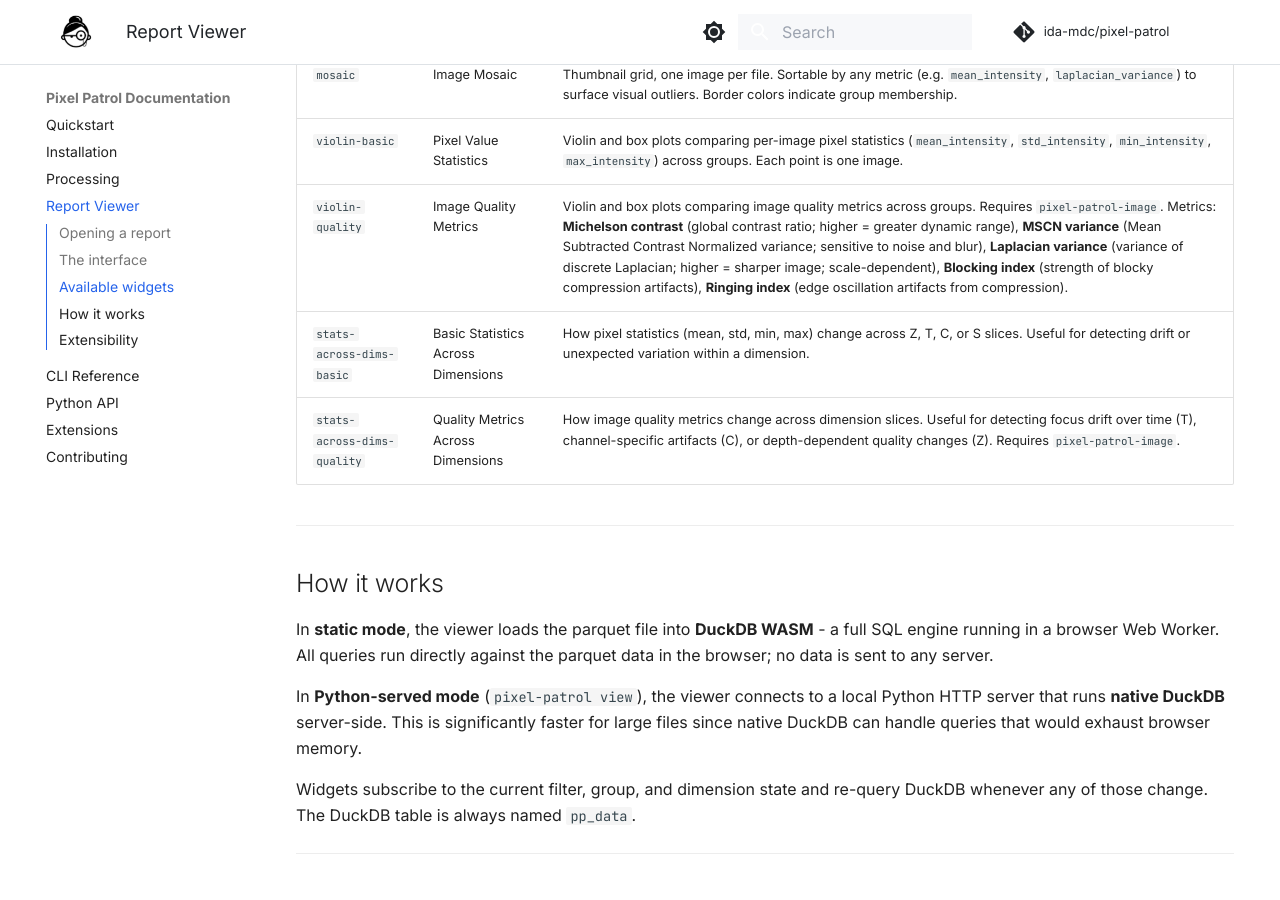
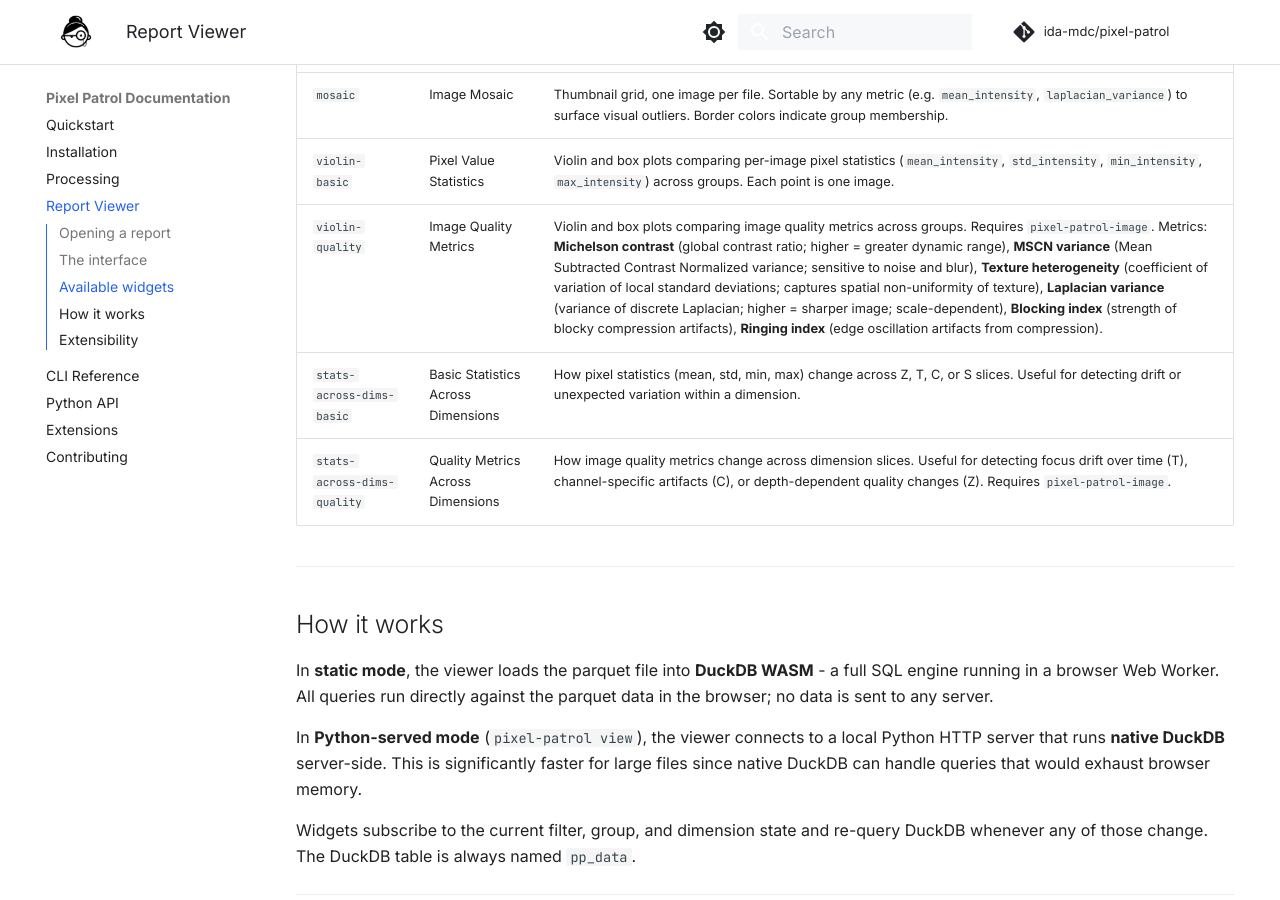
Before and after one commit to ida-mdc/pixel-patrol, an MkDocs documentation site: the page built from docs/viewer.md, in a window 1280 px wide and 900 px high, scrolled down 2218 px. Built offline with MkDocs 1.6.1 and Material for MkDocs 9.7.7, drawn with Linux system fonts in a browser that asks for light colours; comment, search, counter and statistics services are not loaded.

Commit message:
docs: document texture_heterogeneity metric in violin-quality widget
The metric was already computed by QualityMetricsProcessor and rendered
in the widget's info panel, but missing from the widget table description.

```diff
--- a/docs/viewer.md
+++ b/docs/viewer.md
@@ -77,7 +77,7 @@
 | `histogram` | Pixel Value Histograms | Mean pixel intensity histogram per group, computed per image and normalised to sum to 1. Supports fixed 0-255 bins or native pixel range. Reveals bit-depth issues, clipping, or exposure differences. |
 | `mosaic` | Image Mosaic | Thumbnail grid, one image per file. Sortable by any metric (e.g. `mean_intensity`, `laplacian_variance`) to surface visual outliers. Border colors indicate group membership. |
 | `violin-basic` | Pixel Value Statistics | Violin and box plots comparing per-image pixel statistics (`mean_intensity`, `std_intensity`, `min_intensity`, `max_intensity`) across groups. Each point is one image. |
-| `violin-quality` | Image Quality Metrics | Violin and box plots comparing image quality metrics across groups. Requires `pixel-patrol-image`. Metrics: **Michelson contrast** (global contrast ratio; higher = greater dynamic range), **MSCN variance** (Mean Subtracted Contrast Normalized variance; sensitive to noise and blur), **Laplacian variance** (variance of discrete Laplacian; higher = sharper image; scale-dependent), **Blocking index** (strength of blocky compression artifacts), **Ringing index** (edge oscillation artifacts from compression). |
+| `violin-quality` | Image Quality Metrics | Violin and box plots comparing image quality metrics across groups. Requires `pixel-patrol-image`. Metrics: **Michelson contrast** (global contrast ratio; higher = greater dynamic range), **MSCN variance** (Mean Subtracted Contrast Normalized variance; sensitive to noise and blur), **Texture heterogeneity** (coefficient of variation of local standard deviations; captures spatial non-uniformity of texture), **Laplacian variance** (variance of discrete Laplacian; higher = sharper image; scale-dependent), **Blocking index** (strength of blocky compression artifacts), **Ringing index** (edge oscillation artifacts from compression). |
 | `stats-across-dims-basic` | Basic Statistics Across Dimensions | How pixel statistics (mean, std, min, max) change across Z, T, C, or S slices. Useful for detecting drift or unexpected variation within a dimension. |
 | `stats-across-dims-quality` | Quality Metrics Across Dimensions | How image quality metrics change across dimension slices. Useful for detecting focus drift over time (T), channel-specific artifacts (C), or depth-dependent quality changes (Z). Requires `pixel-patrol-image`. |
 
```
